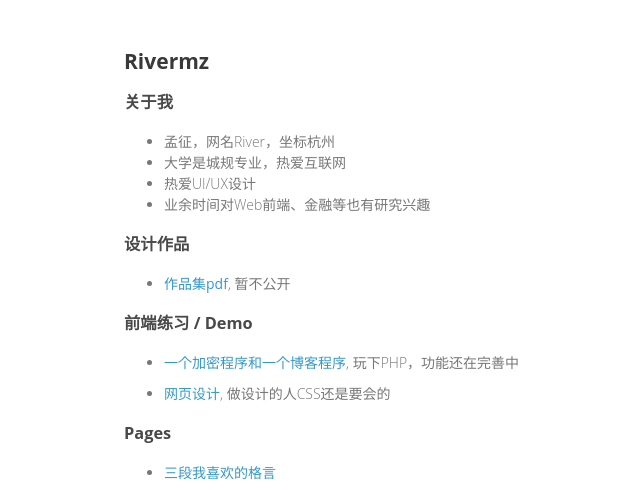
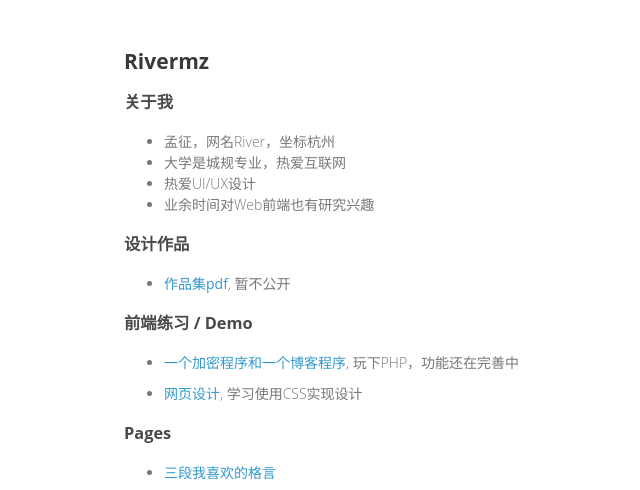
Before and after one commit to river0101/gitblog, a Jekyll site: the page index.html, which Jekyll copies as it is, in a window 1280 px wide. Shown: the top 490 px of the page, without its empty margins (266-906 px from the left). Built offline with Jekyll 4.4.1, drawn with Linux system fonts in a browser that asks for light colours.

Commit message:
Update index.html

```diff
--- a/index.html
+++ b/index.html
@@ -18,7 +18,7 @@
 	 	   	<li>孟征，网名River，坐标杭州</li>
 	 	   	<li>大学是城规专业，热爱互联网</li>
 	 	   	<li>热爱UI/UX设计</li>
-	 	   	<li>业余时间对Web前端、金融等也有研究兴趣</li>
+	 	   	<li>业余时间对Web前端也有研究兴趣</li>
 	 	</ul>
 
 
@@ -30,7 +30,7 @@
 
 	 	<h3>前端练习 / Demo</h3> <ul class="articleList">
 		 	<li><a href="http://mclub.qinco.me/river/" target="_blank">一个加密程序和一个博客程序</a>, 玩下PHP，功能还在完善中</li>
-		 	<li><a href="http://mzh0202.applinzi.com/" target="_blank">网页设计</a>, 做设计的人CSS还是要会的</li>
+		 	<li><a href="http://mzh0202.applinzi.com/" target="_blank">网页设计</a>, 学习使用CSS实现设计</li>
 	 	</ul>
 
 
```
